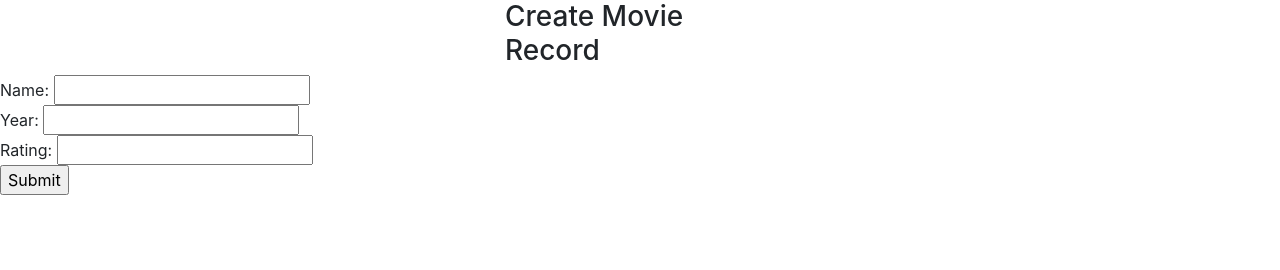
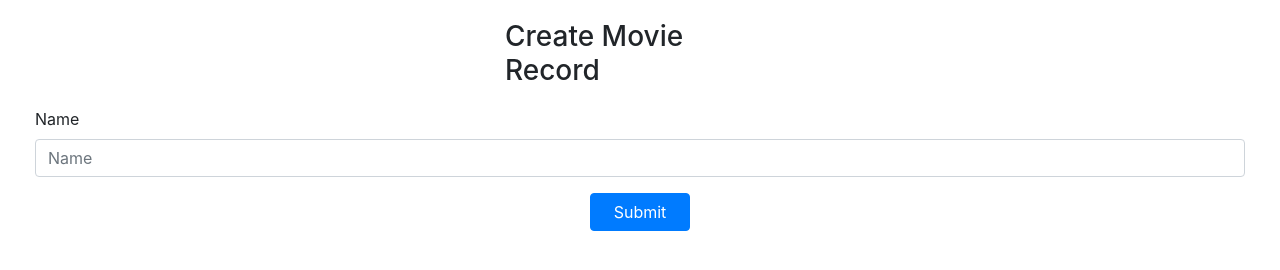
Before and after one commit to anasayubi/movieRepo-reloaded, a plain HTML site: page public/createMovie.html in a window 1280 px wide. Drawn offline with nearby package versions, Linux system fonts and the light colour scheme.

Commit message:
partially make create contact presentable

```diff
--- a/public/createMovie.html
+++ b/public/createMovie.html
@@ -18,9 +18,68 @@
     </head>
     <body>
         <div ng-app="app" ng-controller="CreateMovieController">
-            <form>
-                <h3 class="mx-auto" style="width: 270px; display: block;">Create Movie Record</h3>
-                Name: <input type="text" ng-model="name">
+            <h3 class="mx-auto" style="width: 270px; display: block; margin-top: 20px;">Create Movie Record</h3>
+            <form style="margin: 20px 50px 20px 50px;">
+
+                <div class="form-group row">
+                  <label for="name">Name</label>
+                  <input type="text" class="form-control" ng-class="{'is-invalid': noName}" id="name" placeholder="Name" value="Name" ng-model="name">
+                  <div class="invalid-feedback">
+                    Required field
+                  </div>
+                </div>
+
+                <input type="button" class="mx-auto btn btn-primary" ng-click="createMovie()" value="Submit"
+                style="width: 100px; display: block;">
+
+
+                <!-- Name: <input type="text" ng-model="name">
+                <span ng-show="noName">Required field</span>
+                <br />
+
+                <div class="form-group row">
+                  <label for="name" class="col-sm-2 col-form-label">Name</label>
+                  <div class="col-sm-8">
+                        <input type="text" class="form-control is-valid" id="name" placeholder="name" value="Name" required>
+                  </div>
+                  <div class="valid-feedback col-sm-2">
+                    Looks good!
+                  </div>
+                </div> -->
+
+                <!-- <div class="form-row">
+                  <label for="name" class="col-sm-2 col-form-label">Name</label>
+                  <div class="col-sm-8">
+                    <input type="input" class="form-control is-invalid" id="name" placeholder="Name" ng-model="name" >
+                  </div>
+                  <div class="col-sm-2 invalid-feedback">
+                    Looks good!
+                  </div> -->
+                  <!-- <small id="passwordHelpInline" class="col-sm-2 invalid-feedback">
+                    Must be 8-20 characters long.
+                  </small> -->
+                <!-- </div> -->
+
+                <!-- <div class="form-group row">
+                  <label for="year" class="col-sm-2 col-form-label">Year</label>
+                  <div class="col-sm-10">
+                    <input type="input" class="form-control" id="year" placeholder="Year" ng-model="year">
+                  </div>
+                </div>
+
+                <div class="form-group row">
+                  <label for="rating" class="col-sm-2 col-form-label">Rating</label>
+                  <div class="col-sm-10">
+                    <input type="input" class="form-control" id="rating" placeholder="Rating" ng-model="rating">
+                  </div>
+                </div>
+
+                <input type="button" class="mx-auto btn btn-primary" ng-click="createMovie()" value="Submit"
+                style="width: 100px; display: block;"> -->
+
+                <!-- <input type="submit" value="Submit" ng-click="createMovie()"> -->
+
+                <!-- Name: <input type="text" ng-model="name">
                 <span ng-show="noName">Required field</span>
                 <br />
                 Year: <input type="text" ng-model="year">
@@ -31,8 +90,24 @@
                 <span ng-show="noRating">Required field</span>
                 <span ng-show="invalidRating">Must be a number in the range 1-5</span>
                 <br />
-                <input type="submit" value="Submit" ng-click="createMovie()">
+                <input type="submit" value="Submit" ng-click="createMovie()"> -->
             </form>
         </div>
+
+        <!-- <form>
+            <div class="form-group row">
+              <label for="staticEmail" class="col-sm-2 col-form-label">Email</label>
+              <div class="col-sm-10">
+                <input type="text" readonly class="form-control-plaintext" id="staticEmail" value="email@example.com">
+              </div>
+            </div>
+            <div class="form-group row">
+              <label for="inputPassword" class="col-sm-2 col-form-label">Password</label>
+              <div class="col-sm-10">
+                <input type="password" class="form-control" id="inputPassword" placeholder="Password">
+              </div>
+            </div>
+          </form> -->
+
     </body>
 </html>
```
